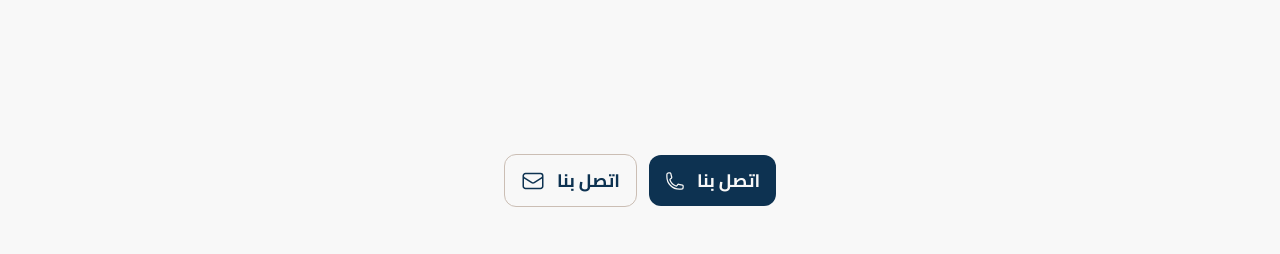
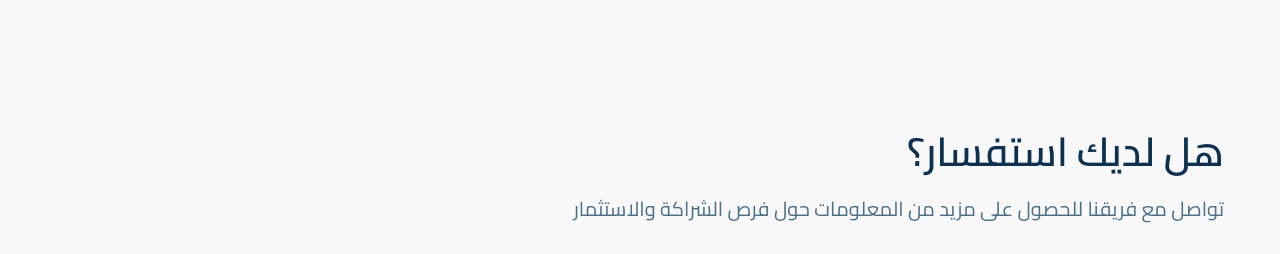
Before and after one commit to iabdwahab/thecapital-realestate, a Next.js app: page /partners in a window 1280 px wide. Shown: the part 1420-1674 px from the top of the page. Built offline with nearby package versions, Linux system fonts and the light colour scheme; no server answers.

Commit message:
Add defaults for inquiry section heading

```diff
--- a/components/inquiry_section/InquirySection.tsx
+++ b/components/inquiry_section/InquirySection.tsx
@@ -9,8 +9,11 @@ export default async function InquirySection() {
   return (
     <section className="py-section-y-padding container">
       <SectionTitleDescription
-        title={sectionHeadingData?.title || ""}
-        description={sectionHeadingData?.description || ""}
+        title={sectionHeadingData?.title || "هل لديك استفسار؟"}
+        description={
+          sectionHeadingData?.description ||
+          "تواصل مع فريقنا للحصول على مزيد من المعلومات حول فرص الشراكة والاستثمار"
+        }
       />
 
       <div className="flex items-center justify-center gap-3">
```
